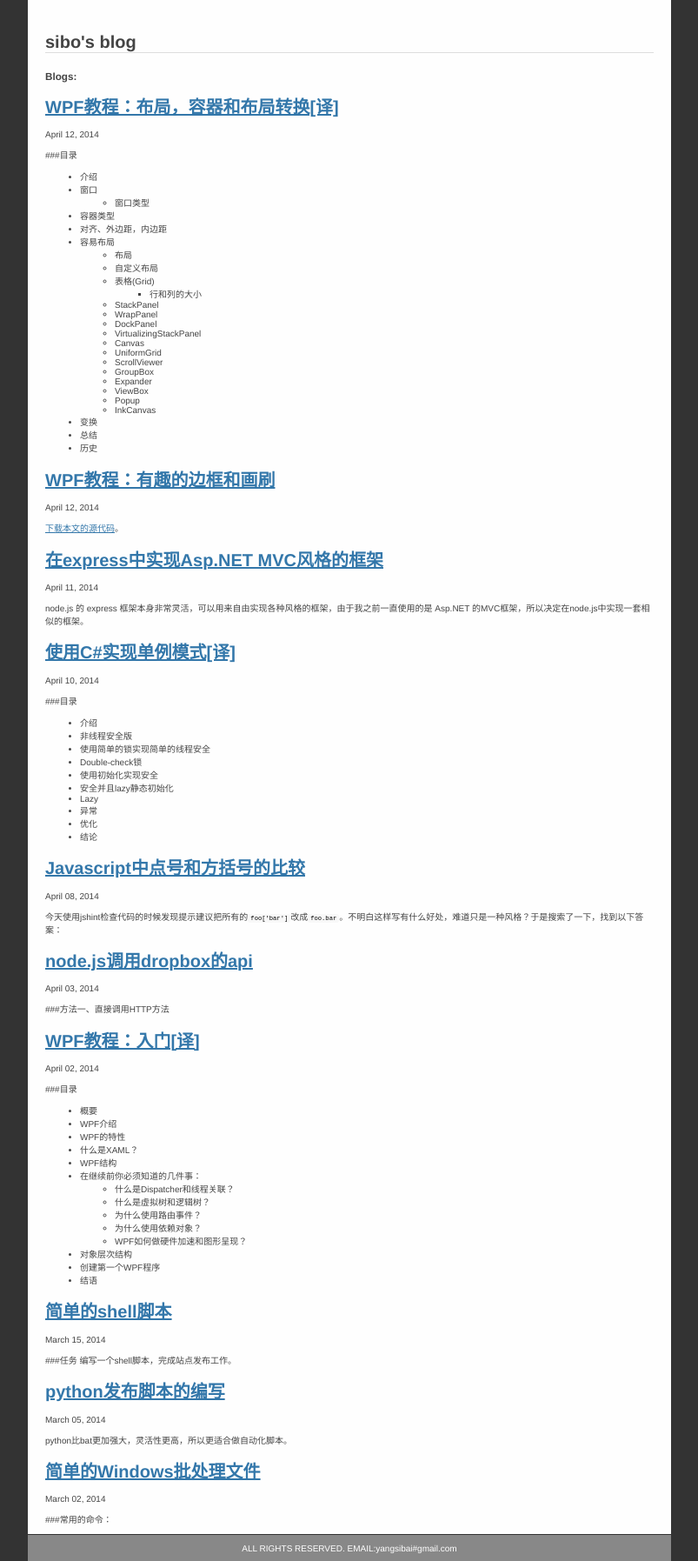
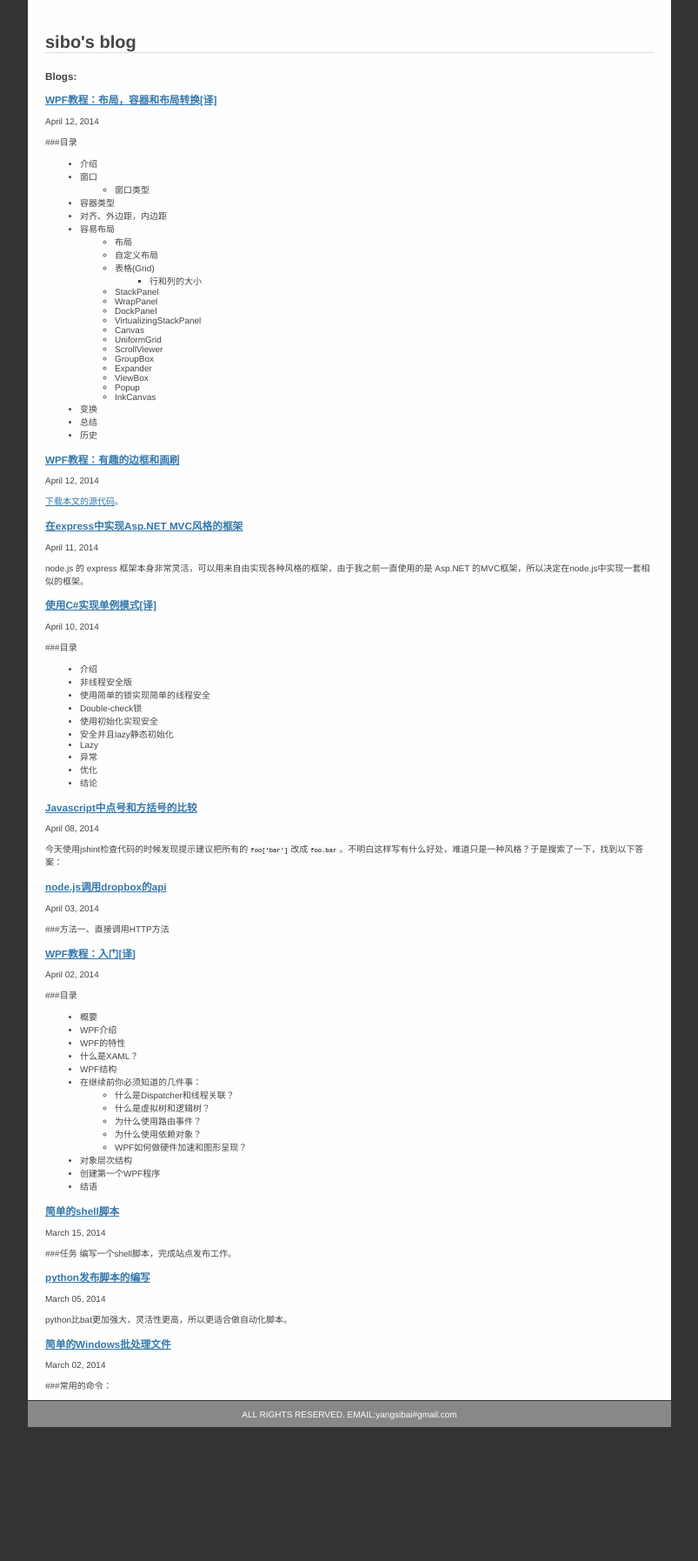
Before and after one commit to osrpt/osrpt.github.com, a Jekyll site: the page built from index.html, in a window 1280 px wide. Shown: the whole page at 87% size, without its empty margins (238-1041 px from the left). Built offline with Jekyll 4.4.1, drawn with Linux system fonts in a browser that asks for light colours; Markdown is read by kramdown in place of the engine named in the settings; the list of posts is cut into pages by our own code; after the commit the page ends 1641 px from its top, so only the background shows below that.

Commit message:
change h1 to h3

```diff
--- a/index.html
+++ b/index.html
@@ -7,7 +7,7 @@
 <div class="blog">
 	<div class="posts">
 		{% for post in paginator.posts %}
-			<h1><a href="{{ post.url }}">{{ post.title }}</a></h1>
+			<h3><a href="{{ post.url }}">{{ post.title }}</a></h3>
 			<p class="postTime">
 				<span class="date">{{ post.date | date: "%B %d, %Y" }}</span>
 			</p>
```
